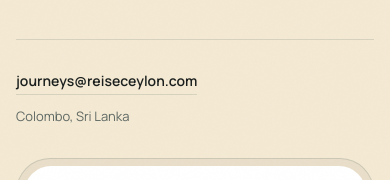
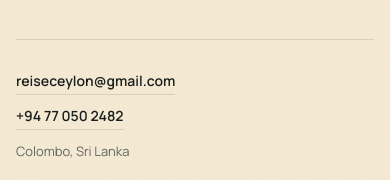
Before and after one commit to Nekromenzer/ReiseCeylon, a Next.js app: page /en/contact in a window 390 px wide. Shown: the part 377-557 px from the top of the page. Built offline with nearby package versions, Linux system fonts and the light colour scheme; no server answers.

Commit message:
feat: add phone number to contact defaults and integrate Google Analytics

```diff
--- a/package.json
+++ b/package.json
@@ -19,6 +19,7 @@
   },
   "dependencies": {
     "@gsap/react": "^2.1.2",
+    "@next/third-parties": "^16.3.0",
     "@portabletext/react": "^7.0.1",
     "@portabletext/types": "^4.0.2",
     "@sanity/client": "^7.26.2",
--- a/scripts/seed-site.mjs
+++ b/scripts/seed-site.mjs
@@ -106,6 +106,7 @@ async function main() {
     _id: 'siteSettings',
     _type: 'siteSettings',
     email: contactDefaults.email,
+    phone: contactDefaults.phone,
     location: en(contactDefaults.location),
     responseTime: en(contactDefaults.responseTime)
   };
--- a/src/app/[locale]/layout.tsx
+++ b/src/app/[locale]/layout.tsx
@@ -1,6 +1,7 @@
 import type { Metadata } from 'next';
 import { Cormorant_Garamond, Manrope } from 'next/font/google';
 import { notFound } from 'next/navigation';
+import { GoogleAnalytics } from '@next/third-parties/google';
 import { hasLocale, NextIntlClientProvider } from 'next-intl';
 import { getTranslations, setRequestLocale } from 'next-intl/server';
 import '../globals.css';
@@ -80,6 +81,7 @@ export default async function LocaleLayout({
           <Footer />
         </NextIntlClientProvider>
       </body>
+      <GoogleAnalytics gaId="G-2NS65L5S3F" />
     </html>
   );
 }
--- a/src/lib/defaults.ts
+++ b/src/lib/defaults.ts
@@ -40,7 +40,8 @@ export const tourDefaults = {
 };
 
 export const contactDefaults = {
-  email: 'journeys@reiseceylon.com',
+  email: 'reiseceylon@gmail.com',
+  phone: '+94 77 050 2482',
   location: 'Colombo, Sri Lanka',
   responseTime: 'within one working day'
 };
--- a/src/sanity/site.ts
+++ b/src/sanity/site.ts
@@ -514,7 +514,7 @@ export async function getContactDetails(locale: string): Promise<ContactDetails>
 
   const fallback: ContactDetails = {
     email: contactDefaults.email,
-    phone: null,
+    phone: contactDefaults.phone,
     whatsapp: null,
     location: copy.contact.location,
     address: null,
```
Also changed, not shown: 1 other file (tests, documents, lock files or other folders).
